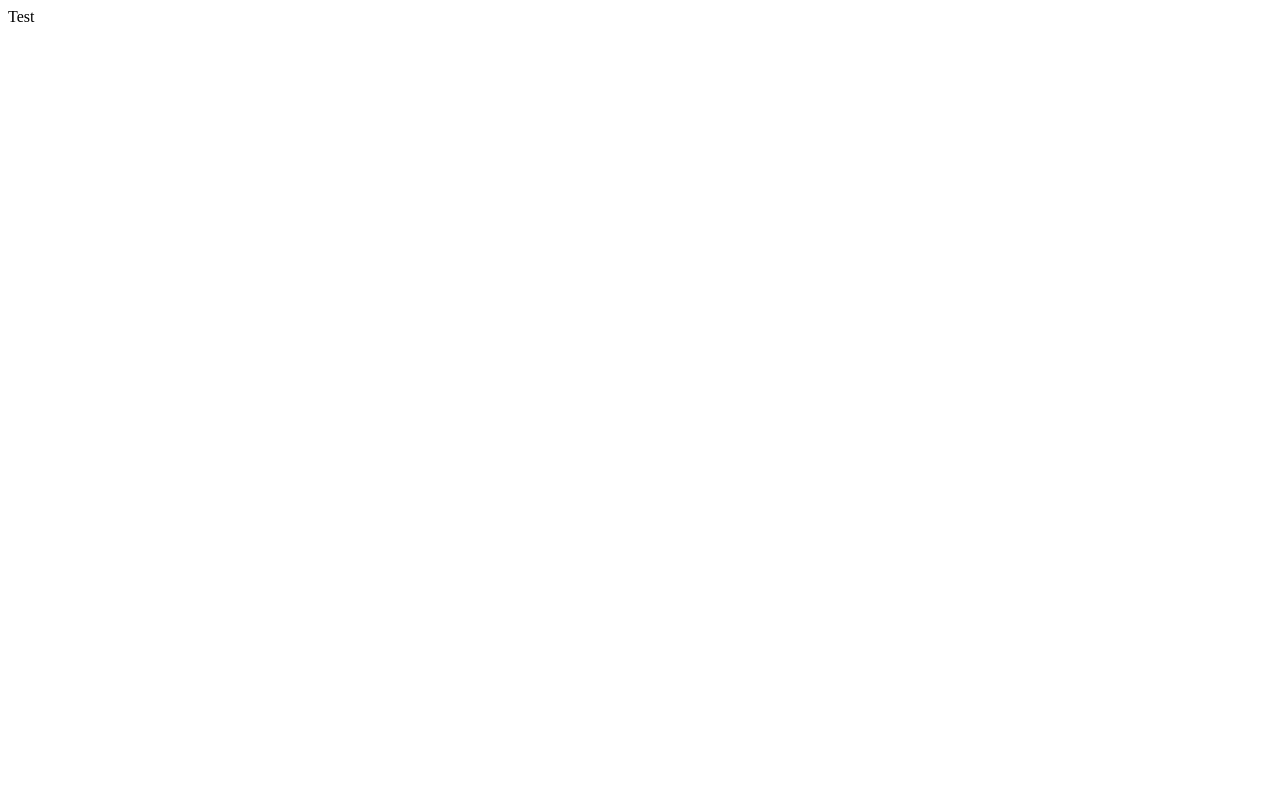
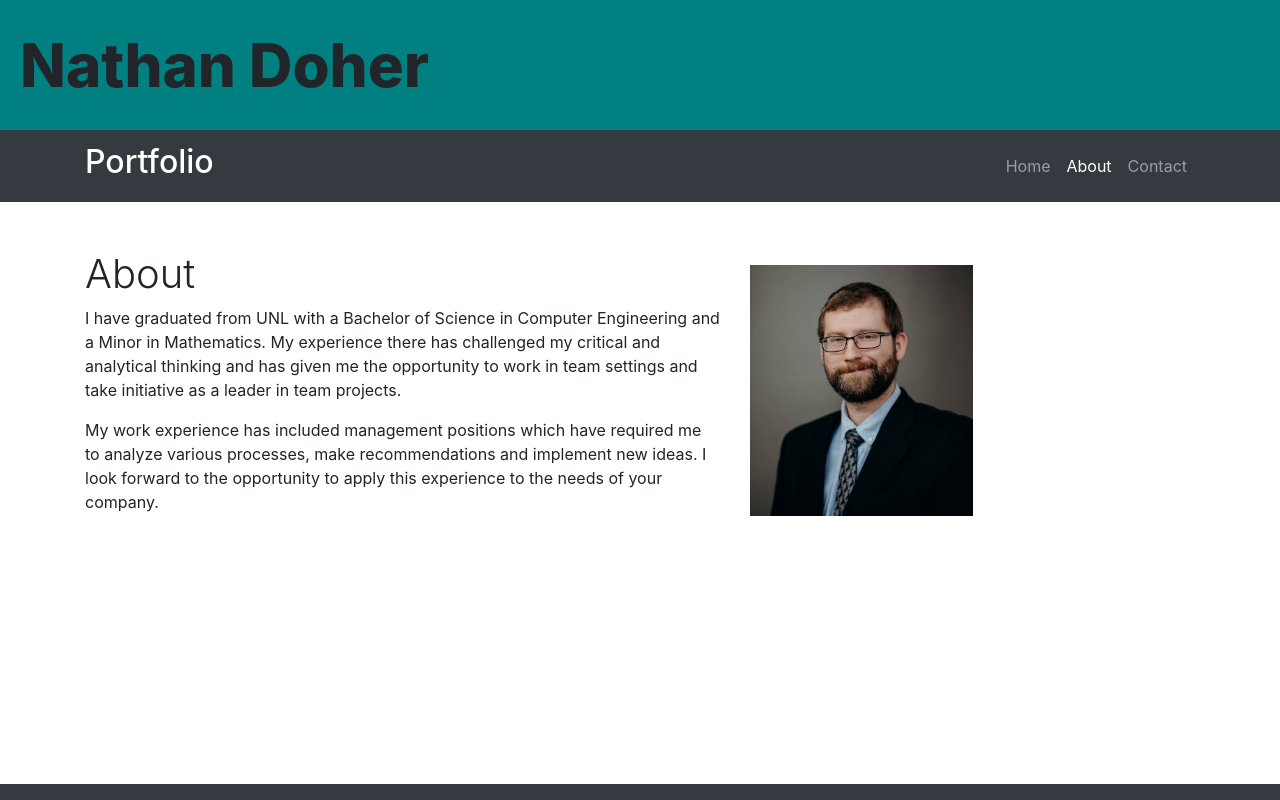
Before and after one commit to NathanDoher/portfolio, a React (Create React App) app in the folder portfolio/: page /about in a window 1280 px wide. Built offline with nearby package versions, Linux system fonts and the light colour scheme.

Commit message:
added porfolio template and the start of bio and picture

```diff
--- a/portfolio/package.json
+++ b/portfolio/package.json
@@ -8,6 +8,7 @@
     "@testing-library/user-event": "^7.2.1",
     "react": "^16.13.1",
     "react-dom": "^16.13.1",
+    "react-router-dom": "^5.2.0",
     "react-scripts": "3.4.3"
   },
   "scripts": {
--- a/portfolio/public/index.html
+++ b/portfolio/public/index.html
@@ -24,6 +24,10 @@
       work correctly both with client-side routing and a non-root public URL.
       Learn how to configure a non-root public URL by running `npm run build`.
     -->
+    <link
+      rel="stylesheet"
+      href="https://stackpath.bootstrapcdn.com/bootstrap/4.3.1/css/bootstrap.min.css"
+    />
     <title>React App</title>
   </head>
   <body>
--- a/portfolio/src/App.js
+++ b/portfolio/src/App.js
@@ -1,9 +1,26 @@
 import React from 'react';
+import './index.css';
+import { BrowserRouter as Router, Route, Switch } from "react-router-dom";
+import { Navigation, Footer, Home, About, Contact } from "./components";
 
 function App() {
   return (
     <div className="App">
-      Test
+      <div className="title">
+        Nathan Doher
+      </div>
+      <div className="portfolio">
+
+      </div>
+      <Router>
+        <Navigation />
+        <Switch>
+          <Route path="/" exact component={() => <Home />} />
+          <Route path="/about" exact component={() => <About />} />
+          <Route path="/contact" exact component={() => <Contact />} />
+        </Switch>
+        <Footer />
+      </Router>
     </div>
   );
 }
--- /dev/null
+++ b/portfolio/src/components/About.jsx
@@ -0,0 +1,34 @@
+import React from "react";
+import profile from './profile.jpg'
+
+function About() {
+  return (
+    <div className="about">
+      <div class="container">
+        <div class="row align-items-center my-5">
+          <div class="col-lg-7">
+            <h1 class="font-weight-light">About</h1>
+            <p>
+              I have graduated from UNL with a Bachelor of Science in Computer
+              Engineering and a Minor in Mathematics.  My experience there has
+              challenged my critical and analytical thinking and has given me
+              the opportunity to work in team settings and take initiative as
+              a leader in team projects.
+            </p>
+            <p>
+              My work experience has included management positions which have
+              required me to analyze various processes, make recommendations
+              and implement new ideas.  I look forward to the opportunity to
+              apply this experience to the needs of your company.
+            </p>
+          </div>
+          <div class="col-lg-5">
+            <img src={profile} class="profile" />
+          </div>
+        </div>
+      </div>
+    </div>
+  );
+}
+
+export default About;
--- /dev/null
+++ b/portfolio/src/components/Contact.jsx
@@ -0,0 +1,21 @@
+import React from "react";
+
+function Contact() {
+  return (
+    <div className="contact">
+      <div class="container">
+        <div class="row align-items-center my-5">
+
+          <div class="col-lg-5">
+            <h1 class="font-weight-light">Contact</h1>
+            <p>
+              Contact Me
+            </p>
+          </div>
+        </div>
+      </div>
+    </div>
+  );
+}
+
+export default Contact;
--- /dev/null
+++ b/portfolio/src/components/Footer.jsx
@@ -0,0 +1,17 @@
+import React from "react";
+
+function Footer() {
+  return (
+    <div className="footer">
+      <footer class="py-2 bg-dark fixed-bottom">
+        <div class="container">
+          <p class="m-0 text-center text-white">
+            {/* Copyright &copy; Your Website 2020 */}
+          </p>
+        </div>
+      </footer>
+    </div>
+  );
+}
+
+export default Footer;
--- /dev/null
+++ b/portfolio/src/components/Home.jsx
@@ -0,0 +1,21 @@
+import React from "react";
+
+function Home() {
+  return (
+    <div className="home">
+      <div class="container">
+        <div class="row align-items-center my-5">
+
+          <div class="col-lg-5">
+            <h1 class="font-weight-light">Home</h1>
+            <p>
+              My Work
+            </p>
+          </div>
+        </div>
+      </div>
+    </div>
+  );
+}
+
+export default Home;
--- /dev/null
+++ b/portfolio/src/components/Navigation.jsx
@@ -0,0 +1,61 @@
+import React from "react";
+import { Link, withRouter } from "react-router-dom";
+
+function Navigation(props) {
+  return (
+    <div className="navigation">
+      <nav class="navbar navbar-expand-lg navbar-dark bg-dark">
+        <div class="container">
+          <Link class="navbar-brand" to="/">
+            <h2>Portfolio</h2>
+          </Link>
+          <button
+            class="navbar-toggler"
+            type="button"s
+            data-toggle="collapse"
+            data-target="#navbarResponsive"
+            aria-controls="navbarResponsive"
+            aria-expanded="false"
+            aria-label="Toggle navigation"
+          >
+            <span class="navbar-toggler-icon"></span>
+          </button>
+          <div class="collapse navbar-collapse" id="navbarResponsive">
+            <ul class="navbar-nav ml-auto">
+              <li
+                class={`nav-item  ${
+                  props.location.pathname === "/" ? "active" : ""
+                }`}
+              >
+                <Link class="nav-link" to="/">
+                  Home
+                  <span class="sr-only">(current)</span>
+                </Link>
+              </li>
+              <li
+                class={`nav-item  ${
+                  props.location.pathname === "/about" ? "active" : ""
+                }`}
+              >
+                <Link class="nav-link" to="/about">
+                  About
+                </Link>
+              </li>
+              <li
+                class={`nav-item  ${
+                  props.location.pathname === "/contact" ? "active" : ""
+                }`}
+              >
+                <Link class="nav-link" to="/contact">
+                  Contact
+                </Link>
+              </li>
+            </ul>
+          </div>
+        </div>
+      </nav>
+    </div>
+  );
+}
+
+export default withRouter(Navigation);
--- /dev/null
+++ b/portfolio/src/components/index.js
@@ -0,0 +1,5 @@
+export { default as Navigation } from "./Navigation";
+export { default as Footer } from "./Footer";
+export { default as Home } from "./Home";
+export { default as About } from "./About";
+export { default as Contact } from "./Contact";
--- /dev/null
+++ b/portfolio/src/index.css
@@ -0,0 +1,31 @@
+* {
+    box-sizing: border-box;
+    margin: 0;
+    padding: 0;
+  }
+
+body {
+    margin: 0;
+    font-family: -apple-system, BlinkMacSystemFont, "Segoe UI", "Roboto", "Oxygen",
+      "Ubuntu", "Cantarell", "Fira Sans", "Droid Sans", "Helvetica Neue",
+      sans-serif;
+    -webkit-font-smoothing: antialiased;
+    -moz-osx-font-smoothing: grayscale;
+}
+
+.title {
+    font-size: 60px;
+    background-color: teal;
+    padding: 20px;
+    font-weight: 800;
+}
+
+.portfolio{
+    padding: 0px;
+}
+
+.profile {
+    width: 50%;
+    height: auto;
+    vertical-align: top;
+}
--- a/portfolio/src/index.js
+++ b/portfolio/src/index.js
@@ -3,13 +3,16 @@ import ReactDOM from 'react-dom';
 import App from './App';
 import * as serviceWorker from './serviceWorker';
 
+ReactDOM.render(<App />, document.getElementById("root"));
+
+/*
 ReactDOM.render(
   <React.StrictMode>
     <App />
   </React.StrictMode>,
   document.getElementById('root')
 );
-
+*/
 // If you want your app to work offline and load faster, you can change
 // unregister() to register() below. Note this comes with some pitfalls.
 // Learn more about service workers: https://bit.ly/CRA-PWA
```
Also changed, not shown: portfolio/src/components/profile.jpg (added), 1 other file (tests, documents, lock files or other folders).
